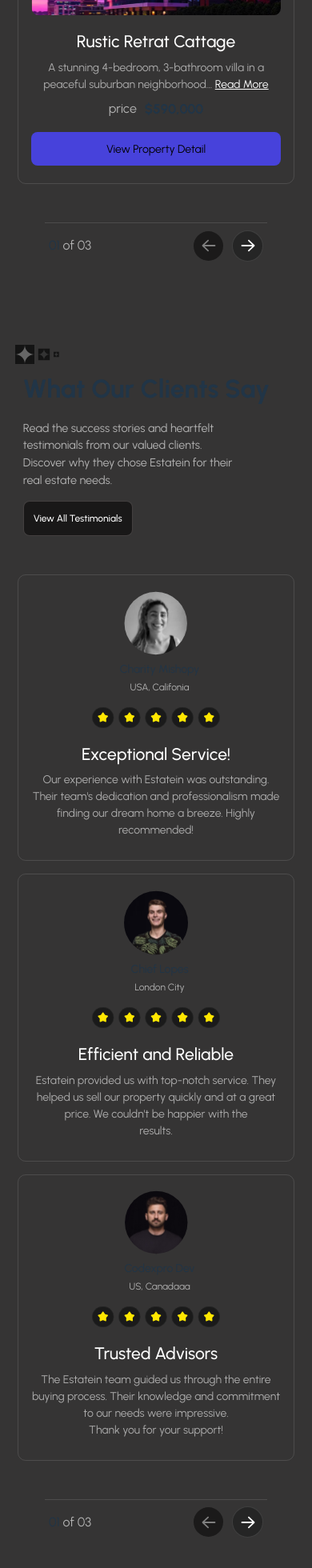
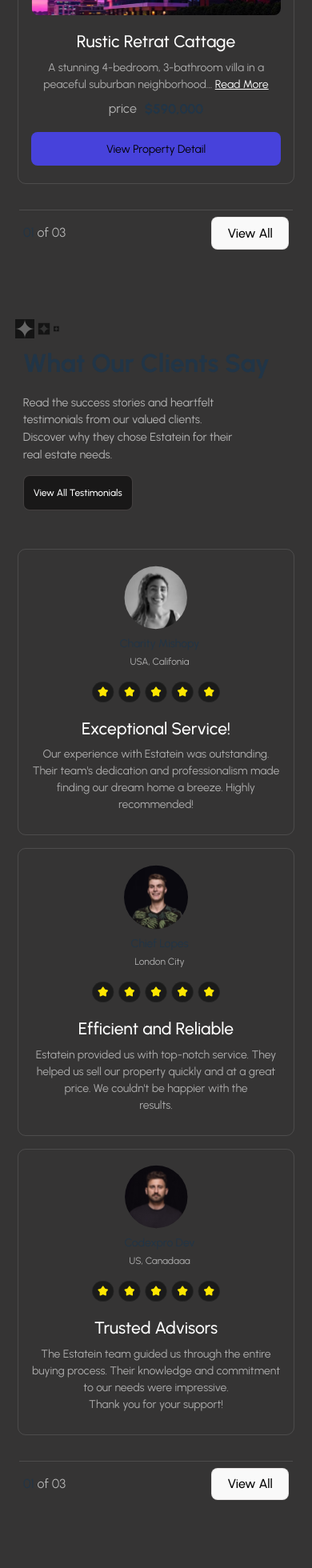
Before and after one commit to codexpro-dev/Estatein, a React (Vite) app in the folder real-es-proj/: page / in a window 390 px wide. Shown: the part 2902-4862 px from the top of the page at 80% size. Built offline with nearby package versions, Linux system fonts and the light colour scheme.

Commit message:
updated slide

```diff
--- a/real-es-proj/src/components/Clients.jsx
+++ b/real-es-proj/src/components/Clients.jsx
@@ -106,6 +106,9 @@ const Clients = () => {
               <img src={arrowR} alt="" />
             </div>
           </div>
+          <div className="slide-btn">
+            <button>View All</button>
+          </div>
         </div>
       </div>
     </>
--- a/real-es-proj/src/components/Faqs.jsx
+++ b/real-es-proj/src/components/Faqs.jsx
@@ -85,6 +85,9 @@ const Faqs = () => {
               <img src={arrowR} alt="" />
             </div>
           </div>
+          <div className="slide-btn">
+            <button>View All</button>
+          </div>
         </div>
       </div>
     </>
--- a/real-es-proj/src/components/Featured.jsx
+++ b/real-es-proj/src/components/Featured.jsx
@@ -151,6 +151,9 @@ const Featured = () => {
               <img src={arrowR} alt="" />
             </div>
           </div>
+          <div className="slide-btn">
+            <button>View All</button>
+          </div>
         </div>
       </div>
     </>
--- a/real-es-proj/src/components/featured.css
+++ b/real-es-proj/src/components/featured.css
@@ -412,9 +412,16 @@
   .ftt-btn button{
     font-size: 14px !important;
   }
+
+  .ft-slide .slide-arr{
+    display: none;
+  }
 }
 
 @media screen and (max-width: 920px) {
+  .f-t p{
+    width: 100%;
+  }
   .featured-row{
     margin: 0;
     display: flex;
@@ -462,6 +469,10 @@
 
   .ftt-btn button{
     margin-top: 0;
+  }
+
+  .ft-slide{
+    margin: 1em 2.5em;
   }
 }
 
@@ -526,4 +537,8 @@
     padding-bottom: 0 !important;
     padding-bottom: 6px !important;
   }
+
+  .ft-slide{
+    margin: 1em 1.5em;
+  }
 }
```
